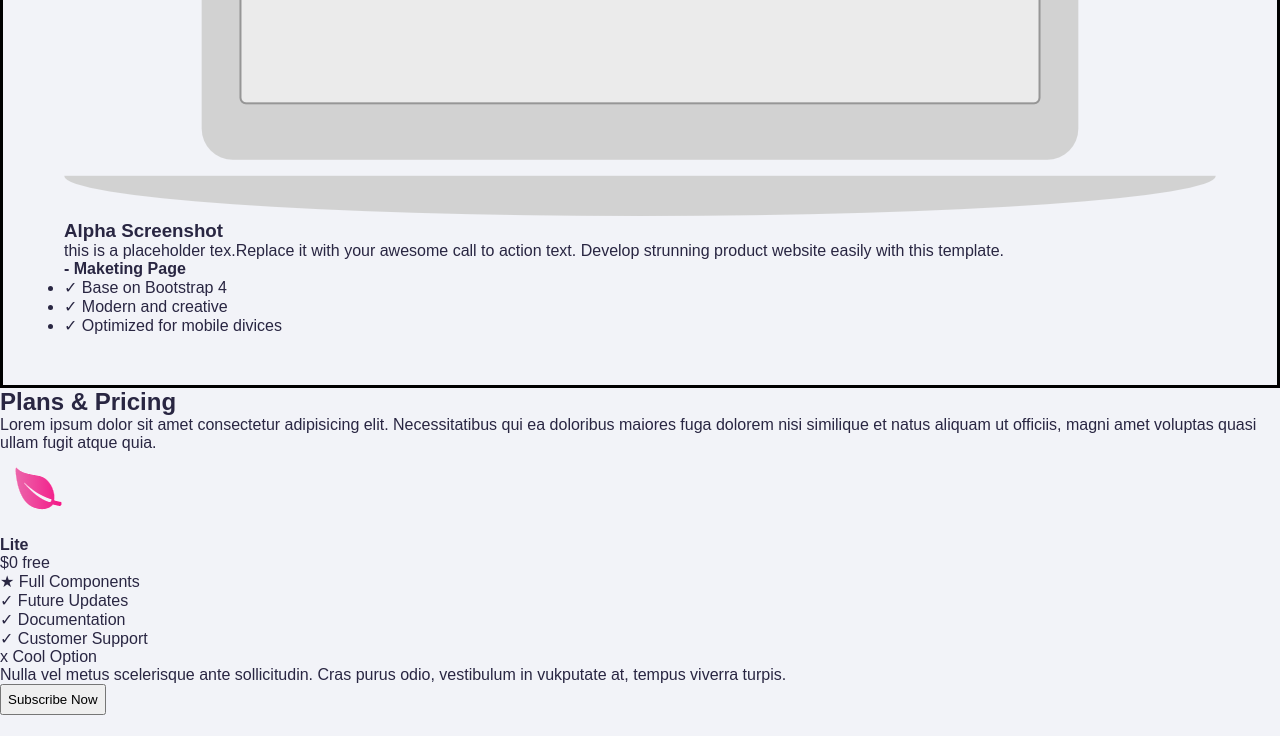
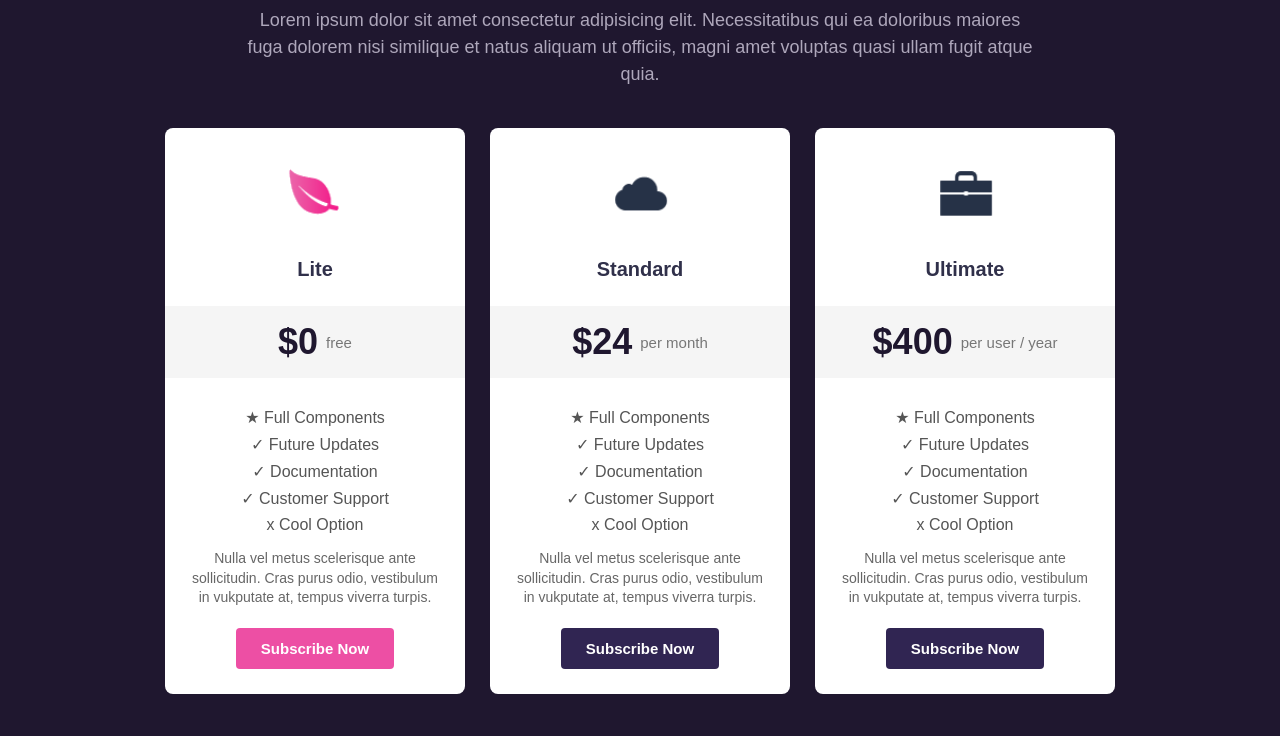
Before and after one commit to montesvalen373-gif/Proyecto_Bleux, a plain HTML site: page index.html in a window 1280 px wide. Shown: the part 1528-2264 px from the top of the page. Drawn offline with Linux system fonts and the light colour scheme.

Commit message:
finalizacion de css y html

```diff
--- a/index.html
+++ b/index.html
@@ -9,7 +9,7 @@
 </head>
 <body>
     <header class="navbar">
-        <img src="./assets/images/logo.png" alt="logo" class="logo">
+        <img src="/assets/images/logo.png" alt="logo" class="logo">
         <nav class="menu">
             <a href="#Inicio">About</a>
             <a href="#Features">Features</a>
@@ -28,7 +28,7 @@
             </div>
         </div>
         <div class="imagen_celular">
-            <img src="./assets/images/phone.png" alt="telefono">
+            <img src="/assets/images/phone.png" alt="telefono">
         </div>
     </div>
 
@@ -36,32 +36,32 @@
         <h2>Fonctionnalités</h2>
         <div class="parte2">
             <div class="imagen_computador">
-                <img src="./assets/images/laptop.png" alt="computador">
+                <img src="/assets/images/laptop.png" alt="computador">
             </div>
             <div class="texto2">
                 <h3>Alpha Screenshot</h3>
                 <p>this is a placeholder tex.Replace it with your awesome call to action text. Develop strunning product website easily with this template.</p>
                 <h4>- Maketing Page</h4>
-                <ul>
-                    <li>✓ Base on Bootstrap 4</li>
-                    <li>✓ Modern and creative</li>
-                    <li>✓ Optimized for mobile divices</li>
-                </ul>
+                <div class="lista1">
+                    <ul><i class="fa-regular fa-circle-check"></i>Base on Bootstrap 4</ul>
+                    <ul><i class="fa-regular fa-circle-check"></i>Modern and creative</ul>
+                    <ul><i class="fa-regular fa-circle-check"></i>Optimized for mobile divices</ul>
                 </div>
             </div>
         </div>
-
+    </div>
     <div class="pagina3">
         <h2>Plans & Pricing</h2>
-        <p> Lorem ipsum dolor sit amet consectetur adipisicing elit. Necessitatibus qui ea doloribus maiores fuga dolorem nisi similique et natus aliquam ut officiis, magni amet voluptas quasi ullam fugit atque quia.</p>
-        <div class="cuadro1">
+        <p class="descripcion-principal">Lorem ipsum dolor sit amet consectetur adipisicing elit. Necessitatibus qui ea doloribus maiores fuga dolorem nisi similique et natus aliquam ut officiis, magni amet voluptas quasi ullam fugit atque quia.</p>
+        <div class="cuadros">
+            <div class="cuadro">
                 <img src="./assets/images/hoja.png" alt="hoja">
                 <h4>Lite</h4>
-            <div class="precio">
-                <span class="precio"> $0</span>
-                <span class="precio">free</span>
+                <div class="precio-contenedor">
+                    <span class="precio">$0</span>
+                    <span class="texto_precio">free</span>
                 </div>
-            <ul>
+                <ul class="caracteristicas">
                     <li>★ Full Components</li>
                     <li>✓ Future Updates</li>
                     <li>✓ Documentation</li>
@@ -69,18 +69,18 @@
                     <li>x Cool Option</li>
                 </ul>
                 <p>Nulla vel metus scelerisque ante sollicitudin. Cras purus odio, vestibulum in vukputate at, tempus viverra turpis.</p>
-            <div class="boton">
-                <button>Subscribe Now</button>
+                <div class="contenedor-boton">
+                    <button class="btn-principal">Subscribe Now</button>
                 </div>
             </div>
-        <div class="cuadro2">
+            <div class="cuadro">
                 <img src="./assets/images/nube.png" alt="nube">
                 <h4>Standard</h4>
-            <div class="precio">
+                <div class="precio-contenedor">
                     <span class="precio">$24</span>
-                <span class="precio">per month</span>
+                    <span class="texto_precio">per month</span>
                 </div>
-            <ul>
+                <ul class="caracteristicas">
                     <li>★ Full Components</li>
                     <li>✓ Future Updates</li>
                     <li>✓ Documentation</li>
@@ -88,18 +88,18 @@
                     <li>x Cool Option</li>
                 </ul>
                 <p>Nulla vel metus scelerisque ante sollicitudin. Cras purus odio, vestibulum in vukputate at, tempus viverra turpis.</p>
-            <div class="boton">
-                <button>Subscribe Now</button>
+                <div class="contenedor-boton">
+                    <button class="btn-secundario">Subscribe Now</button>
                 </div>
             </div>
-        <div class="cuadro3">
+            <div class="cuadro">
                 <img src="./assets/images/maletin.png" alt="maletin">
                 <h4>Ultimate</h4>
-            <div class="precio">
+                <div class="precio-contenedor">
                     <span class="precio">$400</span>
-                <span class="precio">per user / year</span>
+                    <span class="texto_precio">per user / year</span>
                 </div>
-            <ul>
+                <ul class="caracteristicas">
                     <li>★ Full Components</li>
                     <li>✓ Future Updates</li>
                     <li>✓ Documentation</li>
@@ -107,19 +107,20 @@
                     <li>x Cool Option</li>
                 </ul>
                 <p>Nulla vel metus scelerisque ante sollicitudin. Cras purus odio, vestibulum in vukputate at, tempus viverra turpis.</p>
-            <div class="boton">
-                <button>Subscribe Now</button>
+                <div class="contenedor-boton">
+                    <button class="btn-secundario">Subscribe Now</button>
                 </div>
             </div>
         </div>
-
+    </div>
     <footer>
-        <p>© Website made by Mivifx - contact@address.com </p>
+        <p>© Website made by Mivifx - contact@address.com</p>
+        <div class="redes">
             <i class="fa-brands fa-facebook-f"></i>
             <i class="fa-brands fa-twitter"></i>
             <i class="fa-brands fa-linkedin-in"></i>
             <i class="fa-brands fa-instagram"></i>
+        </div>
     </footer>
-
 </body>
 </html>
--- a/styles/style.css
+++ b/styles/style.css
@@ -137,7 +137,6 @@ button {
     flex-direction: column;
     justify-content: center;
     align-items: center;
-    border: solid black;
     gap: 70px;
     padding: 50px;
 }
@@ -146,3 +145,199 @@ button {
     font-size: 60px;
     color: rgb(234, 65, 166);
 }
+
+.parte2 {
+    display: flex;
+    justify-content: center;
+    gap: 100px;
+}
+
+.parte2 img {
+    height: auto;
+    width: 550px;
+}
+
+.texto2 {
+    display: flex;
+    flex-direction: column;
+    gap: 20px;
+}
+
+.texto2 p {
+    width: 50vh;
+    font-size: large;
+    line-height: 25px;
+}
+
+.texto2 h3 {
+    color:#cf7aa6;
+    font-size: 45px;
+    font-weight: lighter;
+}
+
+.texto2 h4 {
+    color: rgb(234, 65, 166);
+    font-size: 25px;
+    font-weight: lighter;
+}
+
+.lista1 ul {
+    font-size: large;
+    line-height: 25px;
+}
+
+.lista1 ul i{
+    color: rgb(234, 65, 166);
+}
+
+/* parte3 */
+
+.pagina3 {
+    background-color: #1f172f;
+    padding: 50px 20px;
+    text-align: center;
+}
+
+.pagina3 h2 {
+    color: #ffffff;
+    font-size: 50px;
+    margin-bottom: 10px;
+}
+
+.pagina3 .descripcion-principal {
+    color: #aea7bb;
+    font-size: 18px;
+    max-width: 800px;
+    margin: 0 auto 40px auto;
+    line-height: 1.5;
+}
+
+.cuadros {
+    display: flex;
+    justify-content: center;
+    gap: 25px;
+}
+
+/* Tarjetas*/
+
+.cuadro {
+    background-color: #ffffff;
+    width: 300px;
+    border-radius: 8px;
+    text-align: center;
+    padding: 25px 0;
+    box-sizing: border-box;
+    display: flex;
+    flex-direction: column;
+    align-items: center;
+}
+
+.cuadro img {
+    width: 85px;
+    height: 85px;
+    object-fit: contain;
+    margin-bottom: 10px;
+}
+
+.cuadro h4 {
+    color: #30304a;
+    font-size: 20px;
+    margin: 10px 0;
+}
+
+/* Precios */
+
+.precio-contenedor {
+    background-color: #f5f5f5;
+    width: 100%;
+    padding: 15px 0;
+    display: flex;
+    justify-content: center;
+    align-items: center;
+    gap: 8px;
+    margin: 15px 0;
+}
+
+.precio {
+    font-size: 36px;
+    font-weight: bold;
+    color: #1f172f;
+}
+
+.texto_precio {
+    font-size: 15px;
+    color: #777777;
+}
+
+/* Listas */
+
+.caracteristicas {
+    list-style: none;
+    padding: 0;
+    margin: 15px 0;
+    display: flex;
+    flex-direction: column;
+    gap: 8px;
+}
+
+.caracteristicas li {
+    font-size: 16px;
+    color: #555555;
+}
+
+.cuadro p {
+    text-align: center;
+    font-size: 14px;
+    line-height: 1.4;
+    padding: 0 25px;
+    color: #666666;
+    margin-bottom: 20px;
+}
+
+/* Botones */
+
+.contenedor-boton {
+    margin-top: auto;
+}
+
+.cuadro button {
+    padding: 12px 25px;
+    border: none;
+    border-radius: 4px;
+    font-size: 15px;
+    cursor: pointer;
+    font-weight: bold;
+}
+
+.btn-principal {
+    background-color: #ed4fa4;
+    color: white;
+}
+
+.btn-secundario {
+    background-color: #302552;
+    color: white;
+}
+
+/* Footer */
+
+footer {
+    background-color: #ffffff;
+    padding: 20px 100px;
+    display: flex;
+    justify-content: space-between;
+    align-items: center;
+    border-top: 1px solid #eeeeee;
+}
+
+footer p {
+    font-size: 16px;
+    color: #666666;
+    margin: 0;
+}
+.redes {
+    display: flex;
+    gap: 20px;
+    font-size: 18px;
+    color: #302552;
+}
```
Lines whose indentation alone changed are shown as unchanged.
